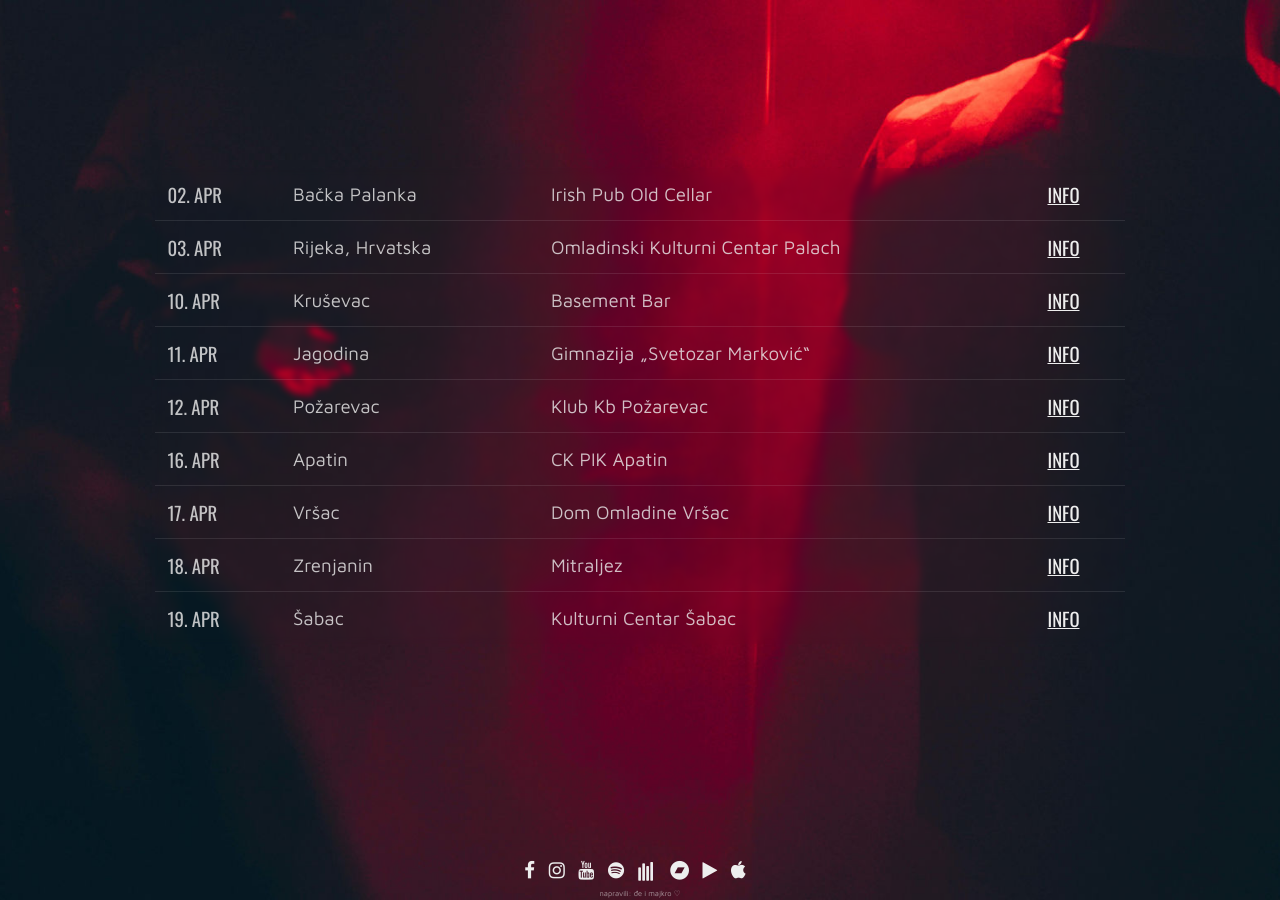
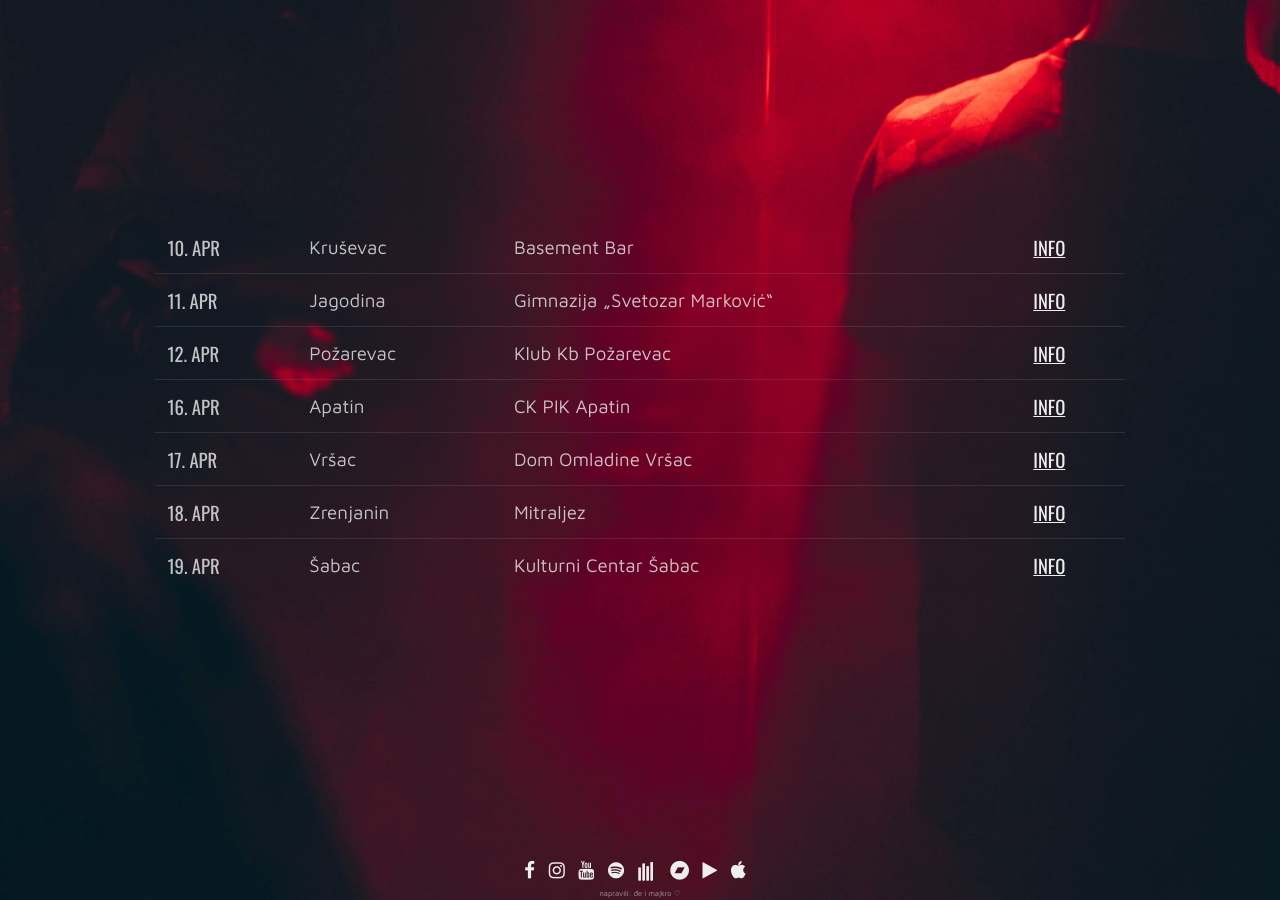
Before and after one commit to buckesidi/buckesidi.github.io, a Jekyll site: the page built from index.md, in a window 1280 px wide. Built offline with Jekyll 4.4.1, drawn with Linux system fonts in a browser that asks for light colours.

Commit message:
Update index.md

```diff
--- a/index.md
+++ b/index.md
@@ -4,8 +4,6 @@ layout: default
 
 Datum:  | Mesto:           | Lokacija:                         |
 --------|------------------|-----------------------------------|----------------------------
-02. APR | Bačka Palanka    | Irish Pub Old Cellar              | [INFO](https://www.facebook.com/events/2838247399591892/)
-03. APR | Rijeka, Hrvatska | Omladinski Kulturni Centar Palach | [INFO](https://www.facebook.com/events/1221583218036477/)
 10. APR | Kruševac         | Basement Bar                      | [INFO](https://www.facebook.com/events/2829739917109244)
 11. APR | Jagodina         | Gimnazija „Svetozar Marković“     | [INFO](https://www.facebook.com/events/1263733304016012)
 12. APR | Požarevac        | Klub Kb Požarevac                 | [INFO](https://www.facebook.com/events/619285958852087)
```
